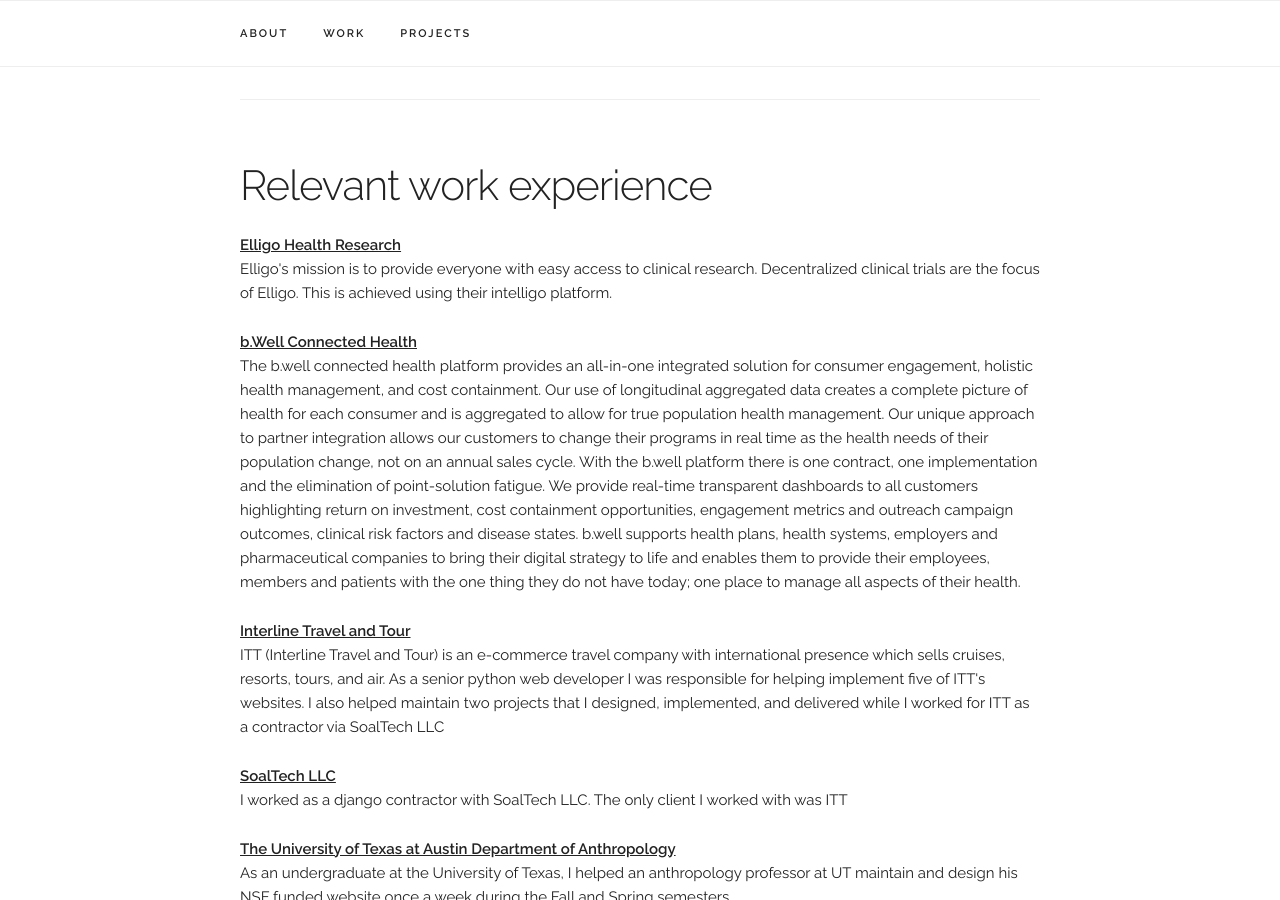
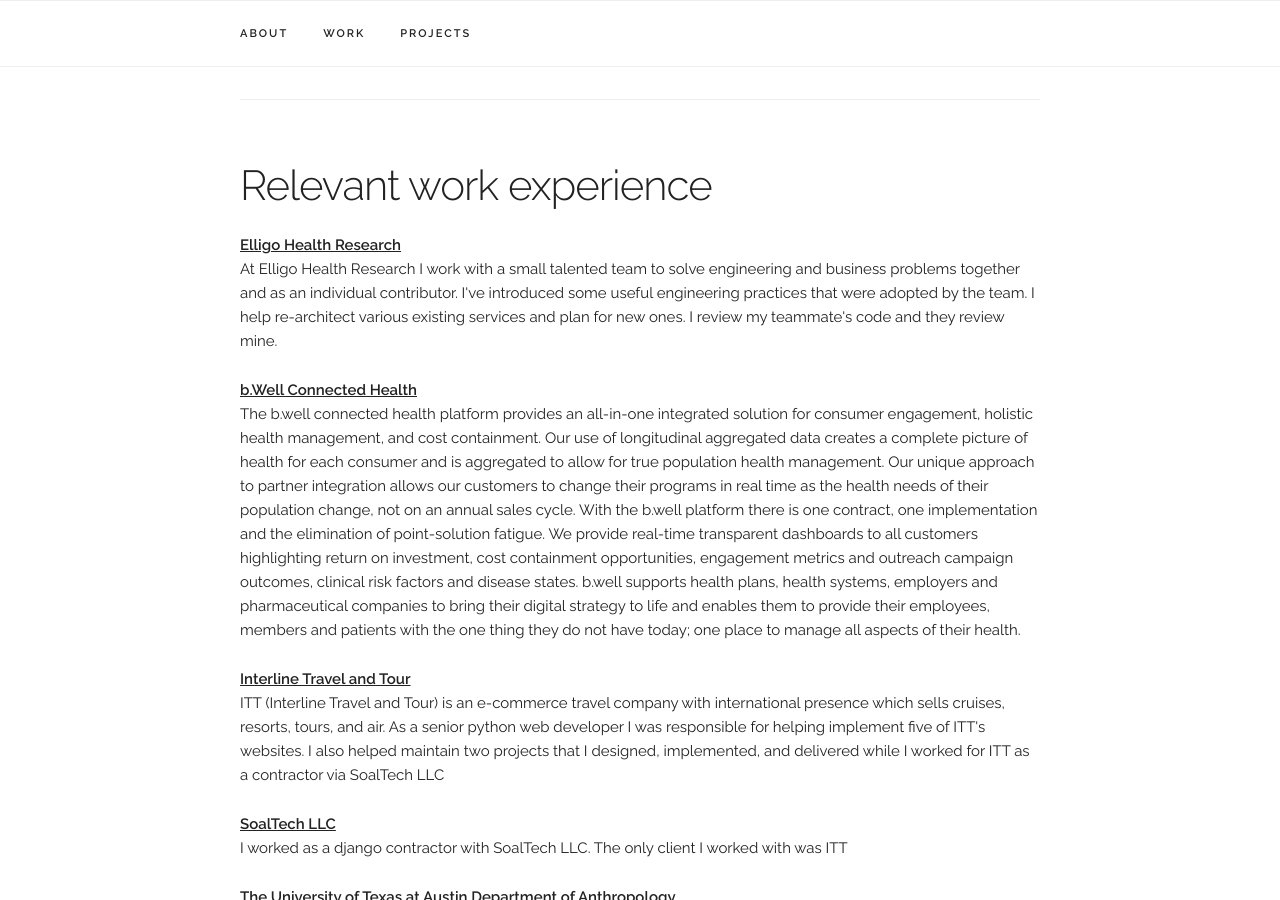
Before and after one commit to PresidentNick/presidentnick.github.io, a Jekyll site: the page index.html, which Jekyll copies as it is, in a window 1280 px wide and 900 px high, scrolled down 1030 px. Built offline with Jekyll 4.4.1, drawn with Linux system fonts in a browser that asks for light colours; nearby versions of some CDN libraries; comment, search, counter and statistics services are not loaded.

Commit message:
Update elligo description

```diff
--- a/index.html
+++ b/index.html
@@ -130,7 +130,7 @@
         <div class="docs-section" id="work">
             <h2>Relevant work experience</h2>
             <b><u>Elligo Health Research</u></b>
-            <p>Elligo's mission is to provide everyone with easy access to clinical research. Decentralized clinical trials are the focus of Elligo. This is achieved using their intelligo platform.</p>
+            <p>At Elligo Health Research I work with a small talented team to solve engineering and business problems together and as an individual contributor. I've introduced some useful engineering practices that were adopted by the team. I help re-architect various existing services and plan for new ones. I review my teammate's code and they review mine.</p>
             <b><u>b.Well Connected Health</u></b>
             <p>The b.well connected health platform provides an all-in-one integrated solution for consumer engagement, holistic health management, and cost containment. Our use of longitudinal aggregated data creates a complete picture of health for each consumer and is aggregated to allow for true population health management.  Our unique approach to partner integration allows our customers to change their programs in real time as the health needs of their population change, not on an annual sales cycle.  With the b.well platform there is one contract, one implementation and the elimination of point-solution fatigue.  We provide real-time transparent dashboards to all customers highlighting return on investment, cost containment opportunities, engagement metrics and outreach campaign outcomes, clinical risk factors and disease states. b.well supports health plans, health systems, employers and pharmaceutical companies to bring their digital strategy to life and enables them to provide their employees, members and patients with the one thing they do not have today; one place to manage all aspects of their health.</p>
             <b><u>Interline Travel and Tour</u></b>
```
